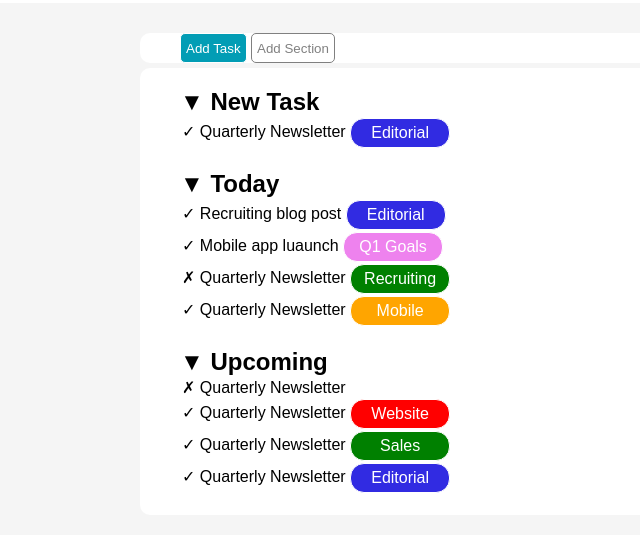
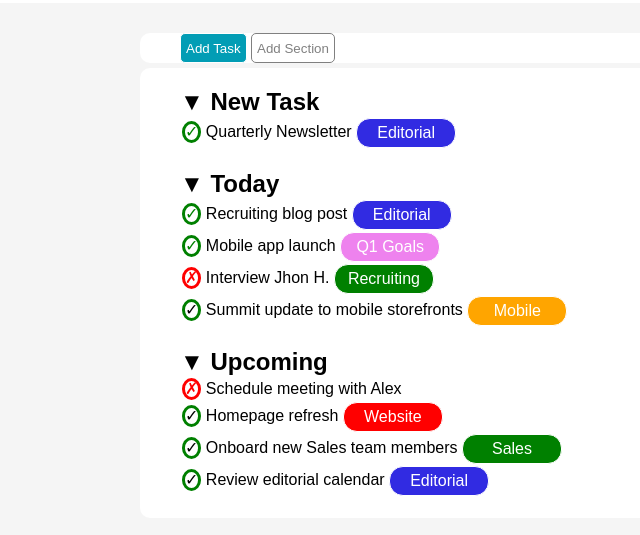
Before and after one commit to MatteoGaloni/html-css-toboolist, a plain HTML site: page index.html in a window 1280 px wide. Shown: the part 67-602 px from the top of the page, without its empty margins (0-640 px from the left). Drawn offline with Linux system fonts and the light colour scheme.

Commit message:
add(main): circles and correct information

```diff
--- a/css/style.css
+++ b/css/style.css
@@ -118,3 +118,26 @@ ul{
 li{
     margin:2px
 }
+
+.circle{
+    border: solid green;
+    display: inline-block;
+    border-radius: 50%;
+    line-height: 1;
+}
+
+.circle.cross{
+    border: solid red;
+    display: inline-block;
+    border-radius: 50%;
+    line-height: 1;
+}
+
+.crux{
+    color: red;
+    fon
+}
+
+.check{
+    color: green;
+}
--- a/index.html
+++ b/index.html
@@ -26,7 +26,11 @@
         <section id="tasklist">
             <h2>&#9660 New Task</h2>
             <ul class="list">
-                <li><span>&#10003</span> Quarterly Newsletter
+                <li>
+                    <div class="circle">
+                        <span class="check">&#10003</span>
+                    </div>
+                    Quarterly Newsletter
                     <span class="tag blu">Editorial</span>
                 </li>
             </ul>
@@ -35,16 +39,32 @@
 
             <h2>&#9660 Today</h2>
             <ul class="list">
-                <li><span>&#10003</span> Recruiting blog post
+                <li>
+                    <div class="circle">
+                        <span class="check">&#10003</span>
+                    </div>
+                     Recruiting blog post
                     <span class="tag blu">Editorial</span>
                 </li>
-                <li><span>&#10003</span> Mobile app luaunch
+                <li>
+                    <div class="circle">
+                        <span class="check">&#10003</span>
+                    </div>
+                    Mobile app launch
                     <span class="tag viola">Q1 Goals</span>
                 </li>
-                <li><span>&cross;</span> Quarterly Newsletter
+                <li>
+                    <div class="circle cross">
+                        <span class="crux">&cross;</span>
+                    </div>
+                    Interview Jhon H.
                     <span class="tag verde">Recruiting</span>
                 </li>
-                <li><span>&#10003</span> Quarterly Newsletter
+                <li>
+                    <div class="circle">
+                        <span>&#10003</span>
+                    </div>
+                     Summit update to mobile storefronts
                     <span class="tag orange">Mobile</span>
                 </li>
             </ul>
@@ -53,15 +73,31 @@
 
             <h2>&#9660 Upcoming</h2>
             <ul class="list">
-                <li><span>&cross;</span> Quarterly Newsletter
+                <li>
+                    <div class="circle cross">
+                        <span class="crux">&cross;</span>
+                    </div>
+                    Schedule meeting with Alex
                 </li>
-                <li><span>&#10003</span> Quarterly Newsletter
+                <li>
+                    <div class="circle">
+                        <span>&#10003</span>
+                    </div>
+                     Homepage refresh
                     <span class="tag rosso">Website</span>
                 </li>
-                <li><span>&#10003</span> Quarterly Newsletter
+                <li>
+                    <div class="circle">
+                        <span>&#10003</span>
+                    </div>
+                    Onboard new Sales team members
                     <span class="tag verde">Sales</span>
                 </li>
-                <li><span>&#10003</span> Quarterly Newsletter
+                <li>
+                    <div class="circle">
+                        <span>&#10003</span>
+                    </div>
+                     Review editorial calendar
                     <span class="tag blu">Editorial</span>
                 </li>
             </ul>
```
